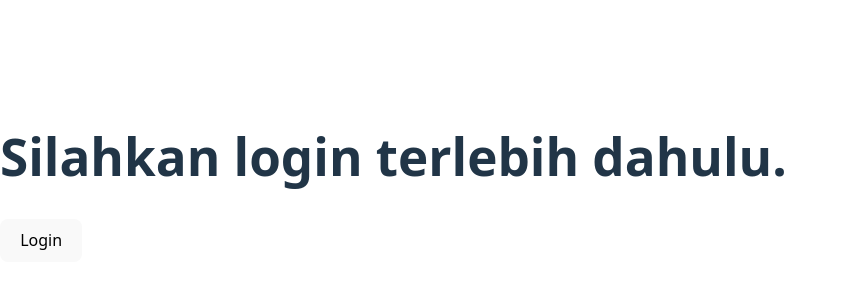
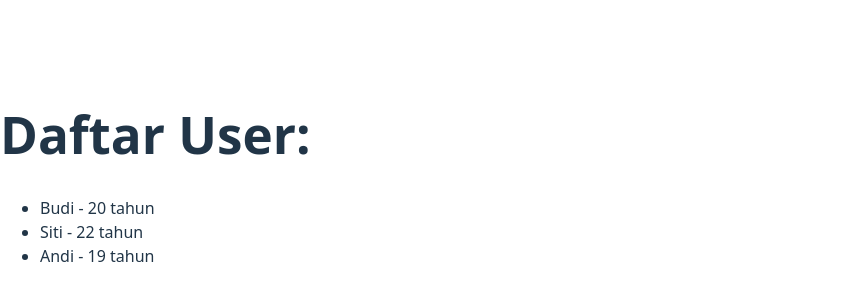
Before and after one commit to gunturlailam/fundamental, a React app in the folder react-fundamental/: page / in a window 1280 px wide. Shown: the part 222-522 px from the top of the page, without its empty margins (0-845 px from the left). Built offline with nearby package versions, Linux system fonts and the light colour scheme; the HTML template or start-up script is replaced by a standard one.

Commit message:
learn: belajar list&keys di React

```diff
--- a/react-fundamental/src/App.jsx
+++ b/react-fundamental/src/App.jsx
@@ -1,26 +1,17 @@
-// meggunakan if/else
+// list menggunakan map()
 // function App(){
-//   const isLoggedIn = true;
-
-//   if(isLoggedIn){
-//     return <h1>Selamat datang kembali!</h1>
-//   }else{
-//     return <h1>Silahkan login terlebih dahulu</h1>
-//   }
-// }
-
-// export default App
-
-
-// menggunakan operator ternary
-// function App(){
-//   const isLoggedIn = false
+//   const names = ["Budi","Siti","Andi","Dewi"]
 
 //   return(
 //     <div>
-//       {
-//         isLoggedIn ? <h1>Dashboard</h1> : <h1>Login Page</h1>
-//       }
+//       <h1>Daftar Nama:</h1>
+//       <ul>
+//         {
+//           names.map((name) => (
+//             <li>{name}</li>
+//           ))
+//         }
+//       </ul>
 //     </div>
 //   )
 // }
@@ -28,16 +19,20 @@
 // export default App
 
 
-// menggunakan operator &&
+// key pada list
 // function App(){
-//   const showMessage = true
+//   const names = ["Budi","Siti","Andi","Dewi "]
 
 //   return(
 //     <div>
-//       <h1>Halo,React!</h1>
-//       {
-//         showMessage && <p>Pesan ini hanya muncul jika showMessage = true</p>
-//       }
+//       <h1>Daftar Nama:</h1>
+//       <ul>
+//         {
+//           names.map((name,index) => (
+//             <li key={index}>{name}</li>
+//           ))
+//         }
+//       </ul>
 //     </div>
 //   )
 // }
@@ -45,27 +40,61 @@
 // export default App
 
 
-// mwnggunakan state
-import { useState } from "react";
+// list dengan object
+// function App(){
+//   const users = [
+//     {id:1,name:"Budi",age:20},
+//     {id:2,name:"Siti",age:22},
+//     {id:3,name:"Andi",age:19},
+//   ]
+
+//   return(
+//     <div>
+//       <h1>Daftar User:</h1>
+//       <ul>
+//         {
+//           users.map((user) => (
+//             <li key={user.id}>
+//               {user.name} - {user.age} tahun
+//             </li>
+//           ))
+//         }
+//       </ul>
+//     </div>
+//   )
+// }
+
+// export default App
+
+
+// list dengan komponent terpisah
+function UserItem({name,age}){
+  return(
+    <li>
+      {name} - {age} tahun
+    </li>
+  )
+}
 
 function App(){
-    const [isLoggedIn, setIsLoggedIn] = useState(false)
+  const users = [
+    {id:1,name:"Budi",age:20},
+    {id:2,name:"Siti",age:22},
+    {id:3,name:"Andi",age:19}
+  ]
 
-    return (
-      <div>
+  return(
+    <div>
+      <h1>Daftar User:</h1>
+      <ul>
         {
-          isLoggedIn ? (
-            <h2>Selamat datang kembali!</h2>
-          ) : (
-            <h1>Silahkan login terlebih dahulu.</h1>
-          )
+          users.map((user) => (
+            <UserItem key={user.id} name={user.name} age={user.age}/>
+          ))
         }
-
-        <button onClick={() => setIsLoggedIn(!isLoggedIn)}>
-          {isLoggedIn ? "Logout" : "Login"}
-        </button>
-      </div>
-    )
+      </ul>
+    </div>
+  )
 }
 
 export default App
```
